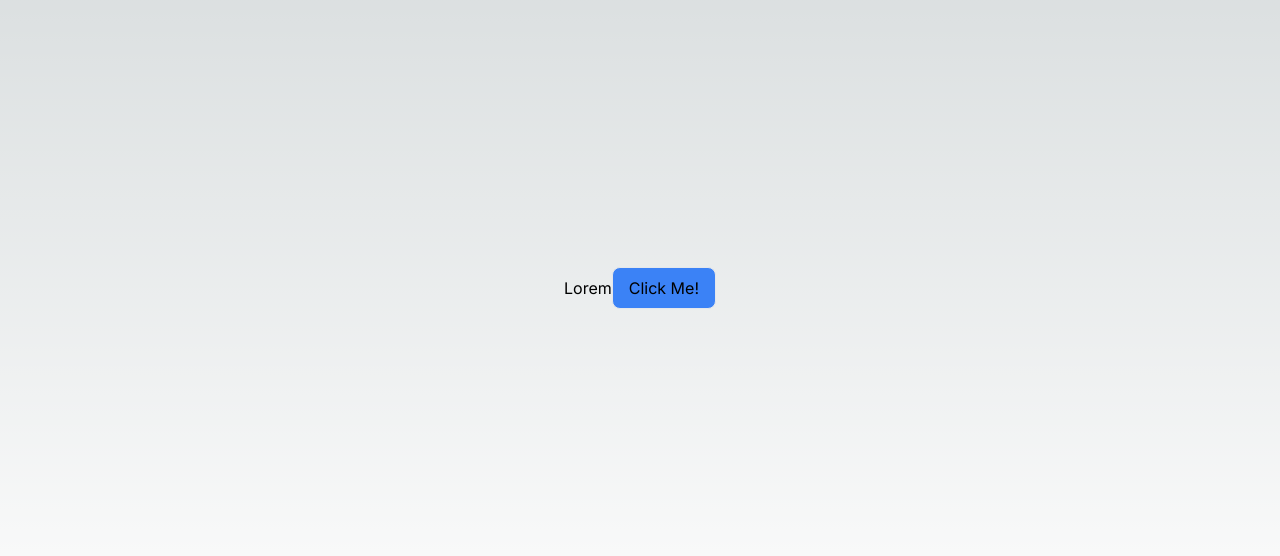
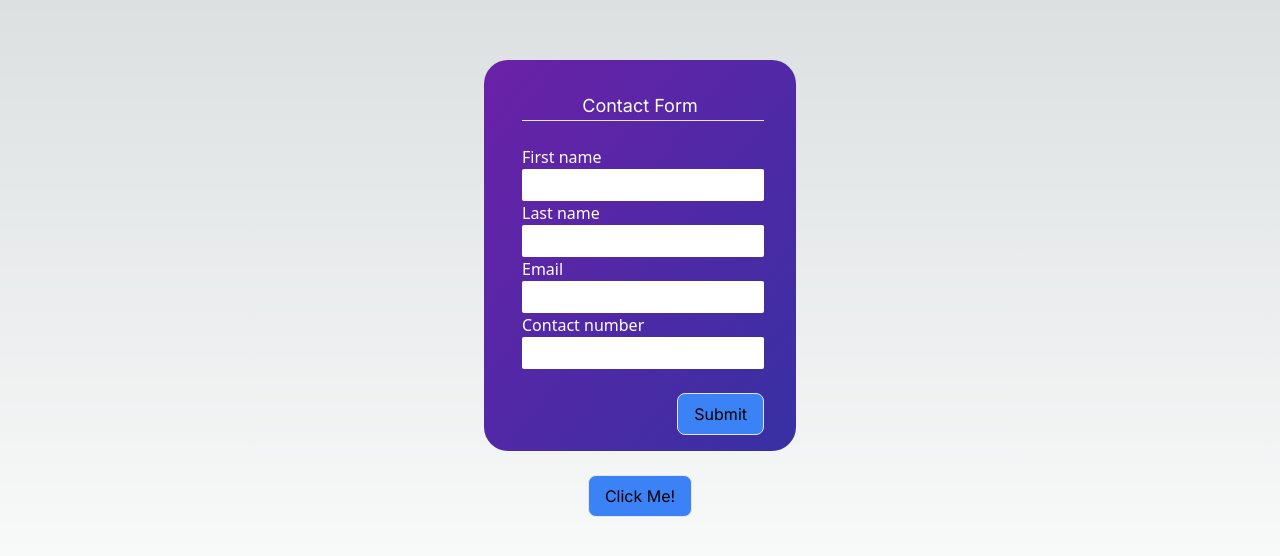
Before and after one commit to jlmartinez123/jlmartinez.github.io, a Next.js app: page / in a window 1280 px wide. Shown: the part 112-668 px from the top of the page. Built offline with nearby package versions, Linux system fonts and the light colour scheme.

Commit message:
update page

```diff
--- a/src/app/page.tsx
+++ b/src/app/page.tsx
@@ -1,16 +1,58 @@
 "use client"
 import Image from "next/image";
+import { FormEventHandler, useState } from "react";
 
 export default function Home() {
-  return <div className=" max-w-full h-screen flex items-center justify-center">
 
+  //Form variables(?)
+  const [firstName, setFirstName] = useState(" ");
+  const [lastName, setLastName] = useState(" ");
+  const [email, setEmail] = useState(" ");
+  const [contactNo, setContactNo] = useState(" ");
 
-    <p>Lorem</p>
+  //Handle Submit
+  const handleSubmit= (event:React.FormEvent) =>{
+    alert(` First Name: ${firstName}\n
+    Last Name: ${lastName}\n
+    Email: ${email}\n
+    Contact Number: ${contactNo}\n`)
+  }
+
+  return <div className=" max-w-full h-screen flex items-center justify-center flex-col gap-6">
+    <div className="bg-gradient-to-tl from-indigo-800 to-purple-800 rounded-3xl pt-8 pb-4 pl-8 pr-8 bg-transparent space-x-1.5">
+
+      <h1 className="text-white text-lg text-center"> Contact Form</h1>
+      <hr/>
+
+      <br/>
+
+      <form className=" flex-col" onSubmit={handleSubmit}>
+        <label className="font-sans text-base text-white">First name </label> <br/>
+        <input type="text" value={firstName} onChange={(e) => setFirstName(e.target.value)} className="rounded-sm text-black p-1"/><br/>
+
+        <label className="font-sans text-base text-white">Last name </label> <br/>
+        <input type="text" value={lastName} onChange={(e) => setLastName(e.target.value)} className="rounded-sm text-black p-1"/><br/>
+
+        <label className="font-sans text-base text-white">Email </label> <br/>
+        <input type="email" value={email} onChange={(e) => setEmail(e.target.value)} className="rounded-sm text-black p-1"/><br/>
+
+        <label className="font-sans text-base text-white">Contact number </label> <br/>
+        <input type="number" value={contactNo} onChange={(e) => setContactNo(e.target.value)} className="rounded-sm text-black p-1"/><br/>
+        <br/>
+
+        <div className="flex justify-end">
+          <input type="submit" className="border white py-[8px] px-[16px] rounded-[8px] bg-blue-500 self-end"/>
+        </div>
+
+      </form>
+
+    </div>
+
     <button className="border white py-[8px] px-[16px] rounded-[8px] bg-blue-500" onClick={()=>(
     window.alert("Hello World!")
   )
+
   }>Click Me!</button>
-
 </div>
 
 }
```
